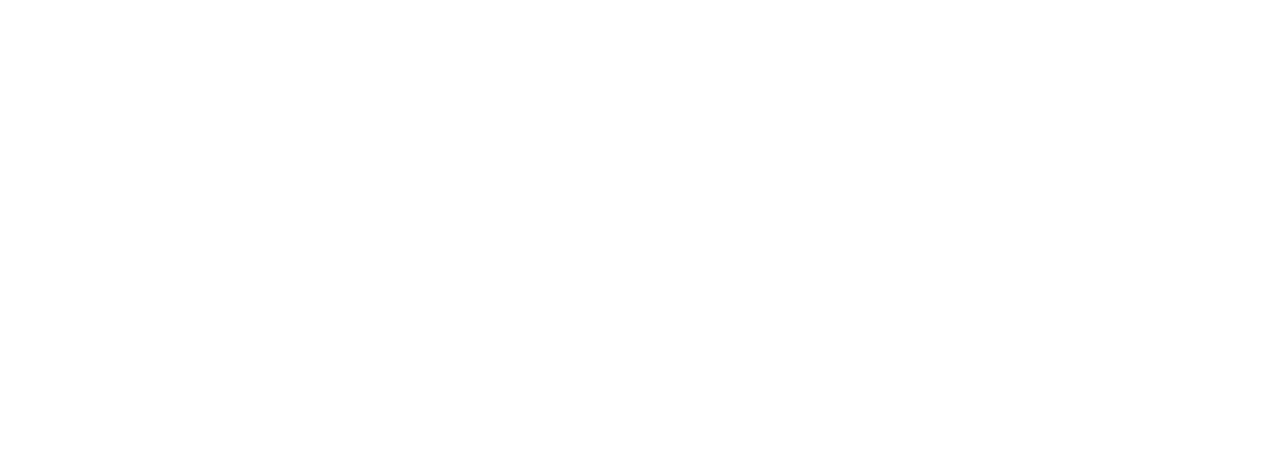
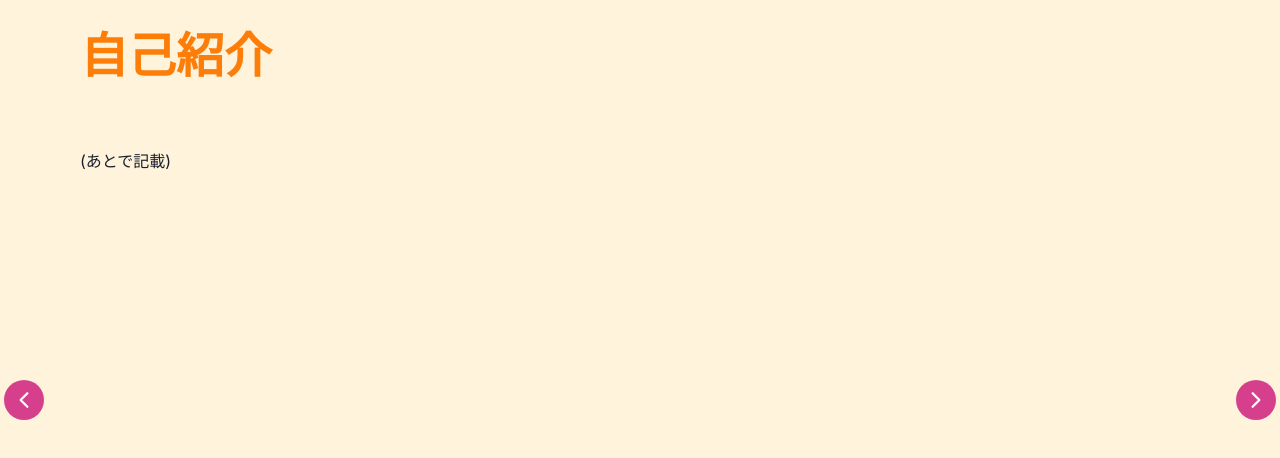
Before and after one commit to zonbitamago/lt-template-2022-spring, a React (Vite) app: page /lt-template-2022-spring/introduction in a window 1280 px wide. Before the commit this address had no page. Shown: the top 458 px of the page. Built offline with nearby package versions, Linux system fonts and the light colour scheme.

Commit message:
自己紹介ページ追加

```diff
--- a/src/Router.tsx
+++ b/src/Router.tsx
@@ -1,5 +1,6 @@
 import { Route, Routes } from "react-router-dom";
 import About from "./pages/About";
+import Introduction from "./pages/Introduction";
 import Sample from "./pages/Sample";
 import Top from "./pages/Top";
 
@@ -23,6 +24,11 @@
     element: <Top />,
   },
   {
+    path: "/introduction",
+    element: <Introduction />,
+  },
+
+  {
     path: "/about",
     element: <About />,
   },
--- /dev/null
+++ b/src/pages/Introduction.tsx
@@ -0,0 +1,13 @@
+import React from "react";
+import DetailLayout from "../components/DetailLayout";
+import Layout from "../components/Layout";
+
+const Introduction = () => {
+  return (
+    <Layout>
+      <DetailLayout title="自己紹介">(あとで記載)</DetailLayout>
+    </Layout>
+  );
+};
+
+export default Introduction;
```
